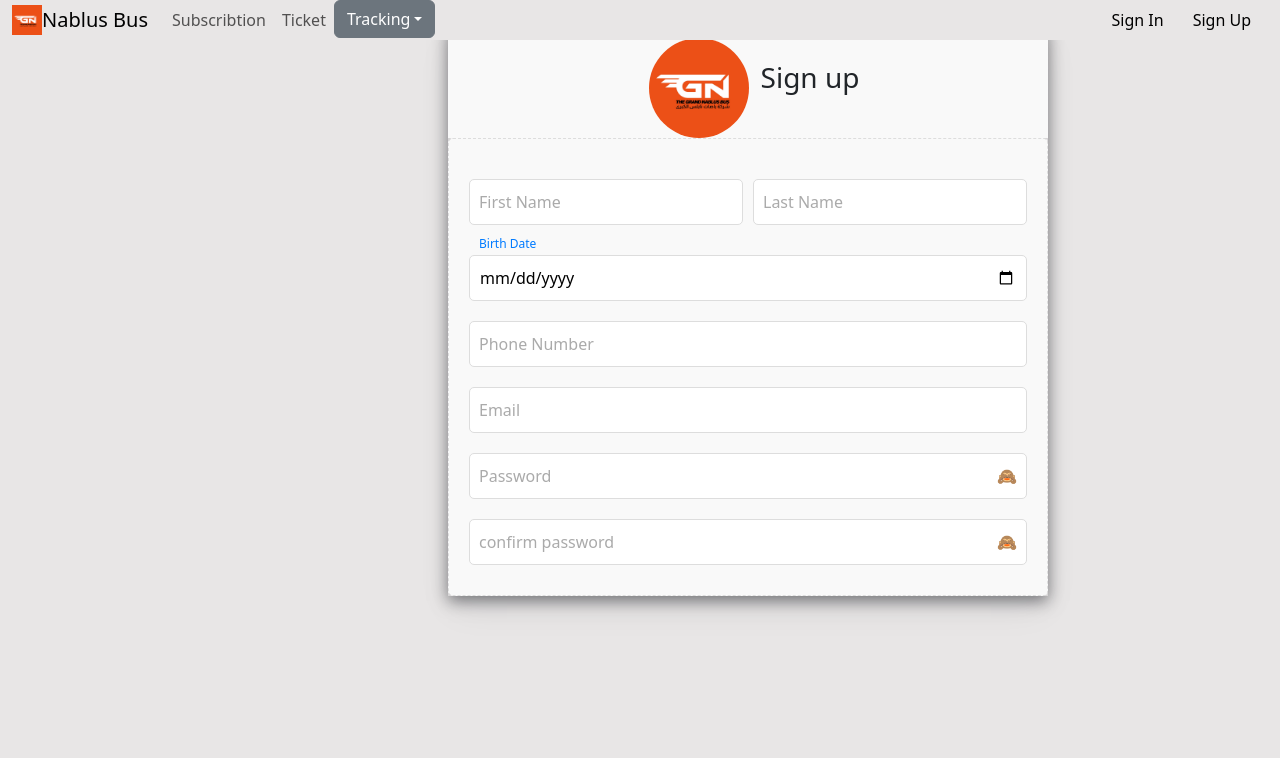
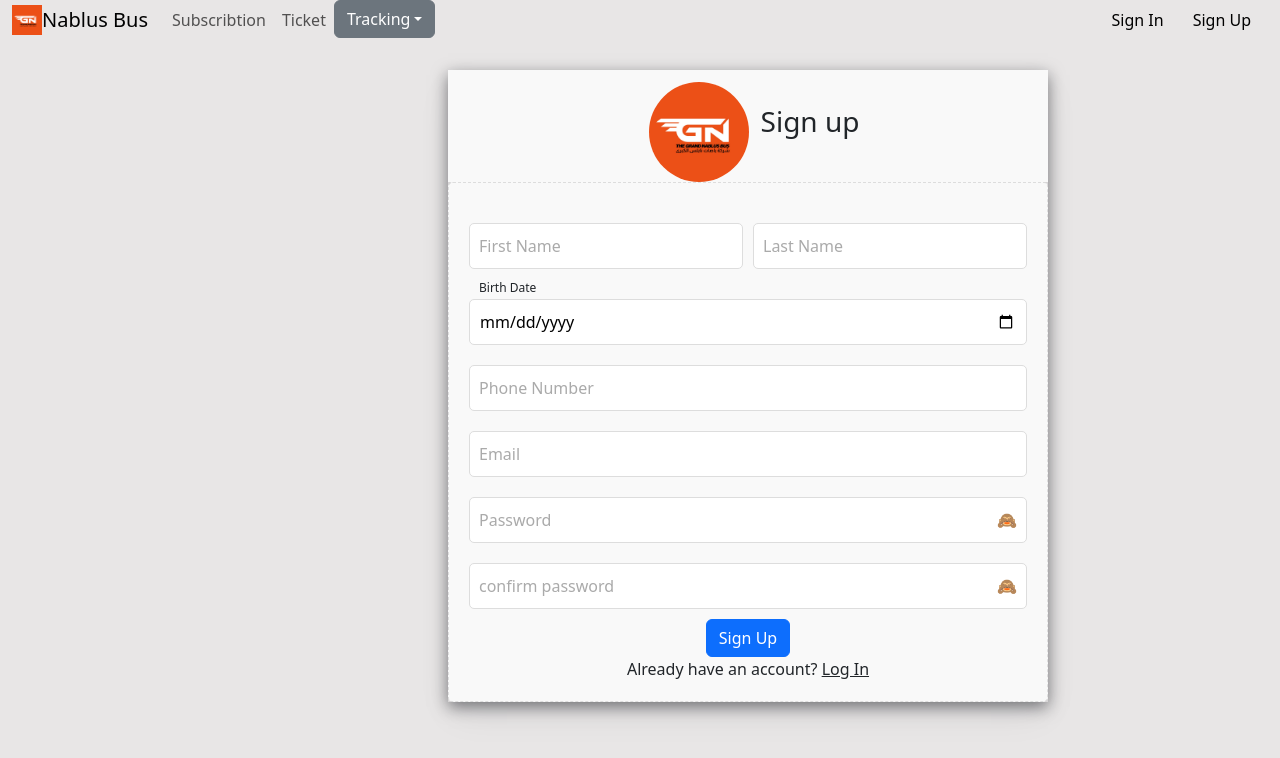
Before and after one commit to omarPALE/NablusBus, a React (Vite) app in the folder web/client/login/: page /signup in a window 1280 px wide. Shown: the top 758 px of the page. Built offline with nearby package versions, Linux system fonts and the light colour scheme.

Commit message:
start working on sign up validation by sign up button until now we could mange fetch the data in function by asstant of ***** Ref  ***

```diff
--- a/web/client/login/component/signup-component/SignupForm.jsx
+++ b/web/client/login/component/signup-component/SignupForm.jsx
@@ -1,5 +1,7 @@
-import { useState } from "react";
+import { useState, useRef, useEffect } from "react";
 import styled from "styled-components";
+import { useNavigate } from "react-router-dom";
+import { Button } from "react-bootstrap";
 
 const FormContainer = styled.div`
   width: 600px;
@@ -43,7 +45,7 @@ const Placeholder = styled.span`
   font-size: ${({ isDateField, isFocusedOrFilled }) =>
     isDateField || isFocusedOrFilled ? "12px" : "16px"};
   color: ${({ isDateField, isFocusedOrFilled }) =>
-    isDateField || isFocusedOrFilled ? "#007bff" : "#aaa"};
+    isDateField || isFocusedOrFilled ? "000" : "#aaa"};
   transition: all 0.2s ease-in-out;
   pointer-events: none;
 `;
@@ -62,11 +64,25 @@ const ShowPasswordIcon = styled.span`
 `;
 
 const SignupForm = () => {
+  const navigate = useNavigate();
   const [focusStates, setFocusStates] = useState({});
   const [values, setValues] = useState({});
   const [showPassword, setShowPassword] = useState([false]);
   const [confirmShowPassword, setConfirmShowPassword] = useState([false]);
+  const firstnameEl = useRef(null);
+  const lastnameEl = useRef(null);
+  const phoneEl = useRef(null);
+  const emailEl = useRef(null);
+  const passwordEl = useRef(null);
+  const confirmPasswordEl = useRef(null);
+  const formEl = useRef(null);
 
+  const handleSubmit = (e) => {
+    e.preventDefault();
+    console.log("Email:", emailEl.current.value);
+    console.log("Password:", passwordEl.current.value);
+    console.log("Confirm Password:", confirmPasswordEl.current.value);
+  };
   const handleFocus = (field) => {
     setFocusStates({ ...focusStates, [field]: true });
   };
@@ -80,12 +96,25 @@ const SignupForm = () => {
   };
 
   return (
-    <FormContainer className="sign--up--continer">
+    <form id="form" onSubmit={handleSubmit}>
+      <FormContainer className="sign--up--continer" id="form">
         <InputRow>
           {[
-          { name: "firstName", label: "First Name", type: "text" },
-          { name: "lastName", label: "Last Name", type: "text" },
-        ].map(({ name, label, type }) => (
+            {
+              name: "firstName",
+              label: "First Name",
+              type: "text",
+              id: "firstName",
+              ref: firstnameEl,
+            },
+            {
+              name: "lastName",
+              label: "Last Name",
+              type: "text",
+              id: "lastName",
+              ref: lastnameEl,
+            },
+          ].map(({ name, label, type, ref }) => (
             <InputWrapper key={name}>
               <Placeholder
                 isFocusedOrFilled={focusStates[name] || values[name]}
@@ -94,6 +123,7 @@ const SignupForm = () => {
                 {label}
               </Placeholder>
               <InputField
+                ref={ref}
                 type={type}
                 value={values[name] || ""}
                 onFocus={() => handleFocus(name)}
@@ -105,19 +135,35 @@ const SignupForm = () => {
         </InputRow>
         {[
           { name: "date", label: "Birth Date", type: "date" },
-        { name: "phone", label: "Phone Number", type: "text" },
-        { name: "email", label: "Email", type: "email" },
+          {
+            name: "phone",
+            label: "Phone Number",
+            type: "text",
+            id: "phone",
+            ref: phoneEl,
+          },
+          {
+            name: "email",
+            label: "Email",
+            type: "email",
+            id: "email",
+            ref: emailEl,
+          },
           {
             name: "password",
             label: "Password",
             type: showPassword ? "text" : "password",
+            id: "password",
+            ref: passwordEl,
           },
           {
             name: "confirmPassword",
             label: "confirm password",
             type: confirmShowPassword ? "text" : "password",
+            id: "confirmPassword",
+            ref: confirmPasswordEl,
           },
-      ].map(({ name, label, type }) => (
+        ].map(({ name, label, type, ref }) => (
           <InputWrapper key={name}>
             <Placeholder
               isFocusedOrFilled={focusStates[name] || values[name]}
@@ -126,6 +172,7 @@ const SignupForm = () => {
               {label}
             </Placeholder>
             <InputField
+              ref={ref}
               type={type}
               value={values[name] || ""}
               onFocus={() => name !== "date" && handleFocus(name)}
@@ -146,8 +193,32 @@ const SignupForm = () => {
             )}
           </InputWrapper>
         ))}
+        <div
+          style={{
+            display: "flex",
+            flexDirection: "column",
+            justifyContent: "center",
+            alignItems: "center",
+          }}
+        >
+          <Button type="submit" className="btn btn-primary">
+            Sign Up
+          </Button>
+          <p>
+            Already have an account?{" "}
+            <a
+              onClick={() => navigate("/login")}
+              style={{ cursor: "pointer", textDecoration: "underline" }}
+            >
+              Log In
+            </a>
+          </p>
+        </div>
       </FormContainer>
+    </form>
   );
 };
 
 export default SignupForm;
+
+/*  it is very important to use Ref with Dom element  and Attach the ref to the input or var attention attatch them by name not as string  */
--- a/web/client/login/src/index.css
+++ b/web/client/login/src/index.css
@@ -26,6 +26,7 @@ body {
   box-shadow: rgba(9, 11, 17, 0.5) 0px 5px 15px 0px,
     rgba(19, 23, 32, 0.08) 0px 15px 35px -5px;
   background-color: rgba(19, 23, 32, 0.08);
+  margin-top: 70px;
 }
 .SignupForm {
   margin-left: 50%;
@@ -200,9 +201,13 @@ p {
 
 /*sign up styling*/
 .ecHMvD {
-  width: 600px;
-  margin: 0 auto;
-  padding: 20px;
-  border-radius: 5px;
-  background-color: #f9f9f9;
+  border: none !important;
 }
+
+.valid {
+  border-color: green;
+}
+
+.invalid {
+  border-color: red;
+}
```
Lines whose indentation alone changed are shown as unchanged.
